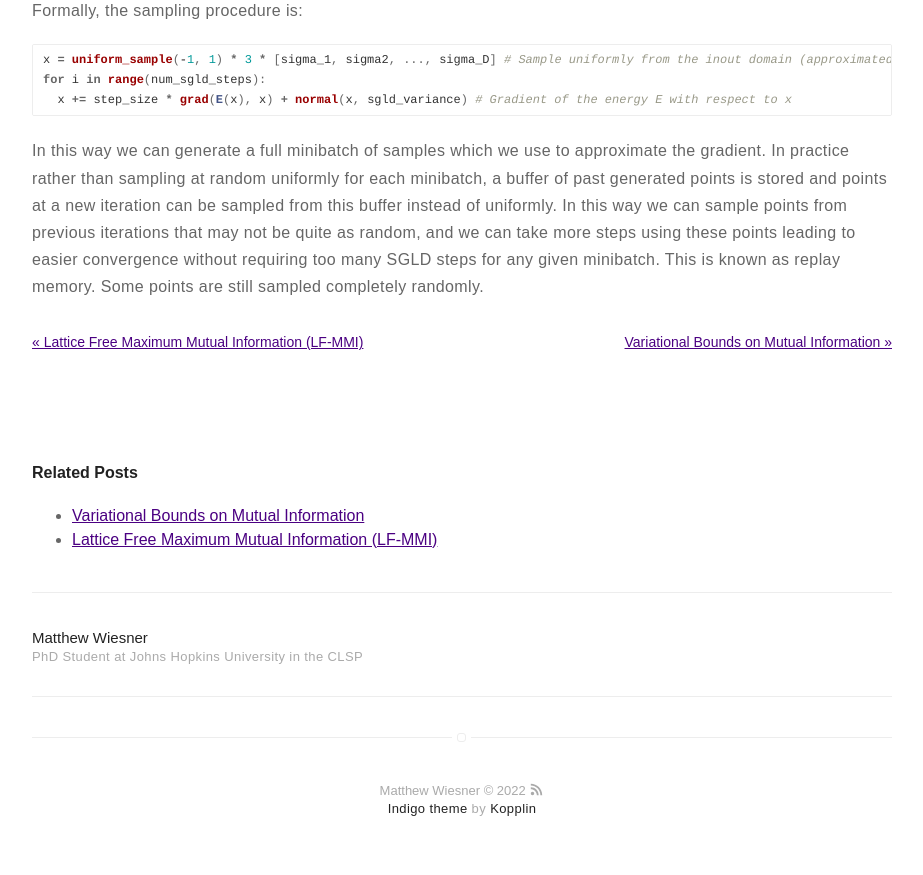
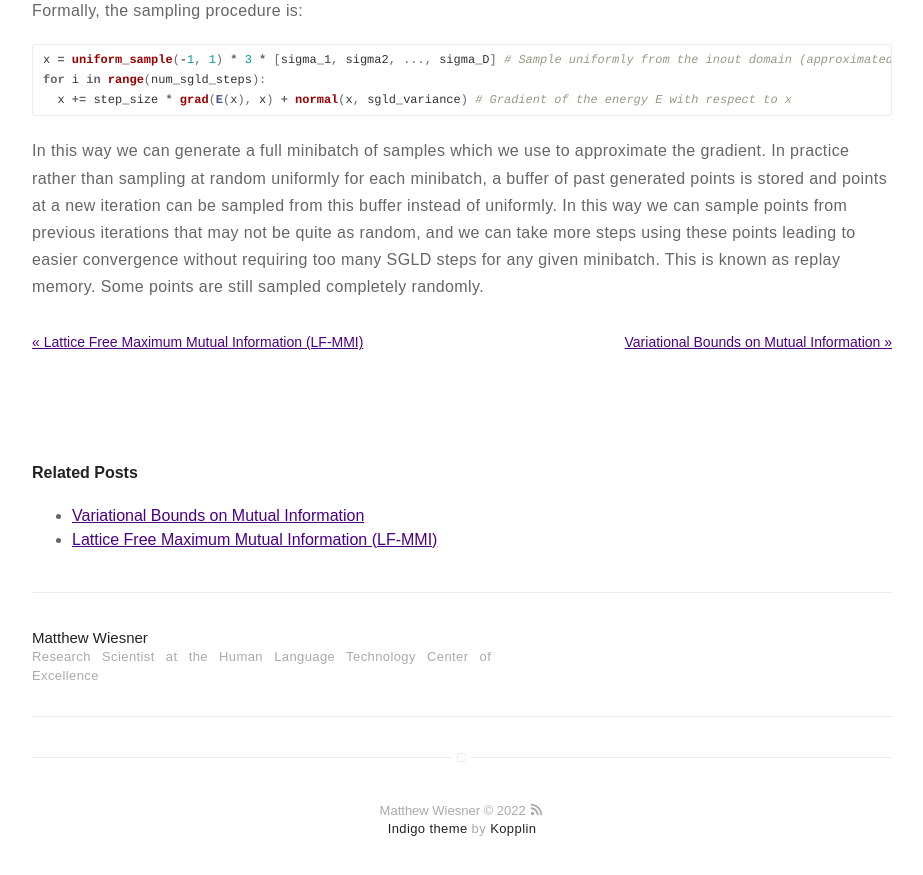
Before and after one commit to m-wiesner/m-wiesner.github.io, a Jekyll site: the page built from _posts/2020-02-05-Energy-Based-Models.markdown, in a window 1280 px wide and 900 px high, scrolled down 1623 px. Shown: the top 875 px of the window, without its empty margins (178-1101 px from the left). Built offline with Jekyll 4.4.1, drawn with Linux system fonts in a browser that asks for light colours; formulas are drawn with MathJax 3.

Commit message:
Update _config.yml

```diff
--- a/_config.yml
+++ b/_config.yml
@@ -55,7 +55,7 @@ email: wiesner@jhu.edu
 authors:
     MatthewWiesner:
         name: Matthew Wiesner
-        bio: PhD Student at Johns Hopkins University in the CLSP
+        bio: Research Scientist at the Human Language Technology Center of Excellence
         external-image: false
         picture: assets/images/Matthew_starving_rock.JPG
 
```
